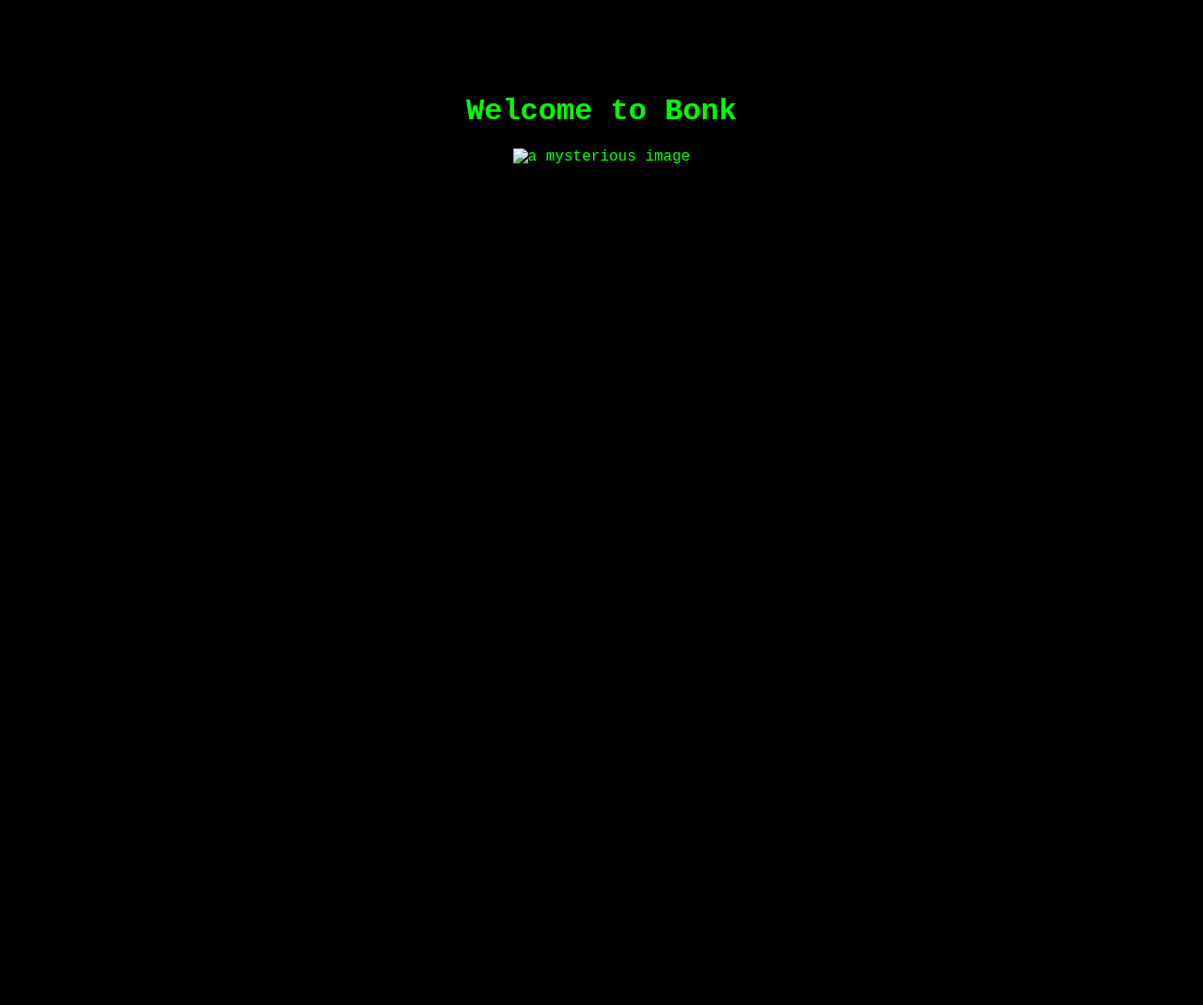
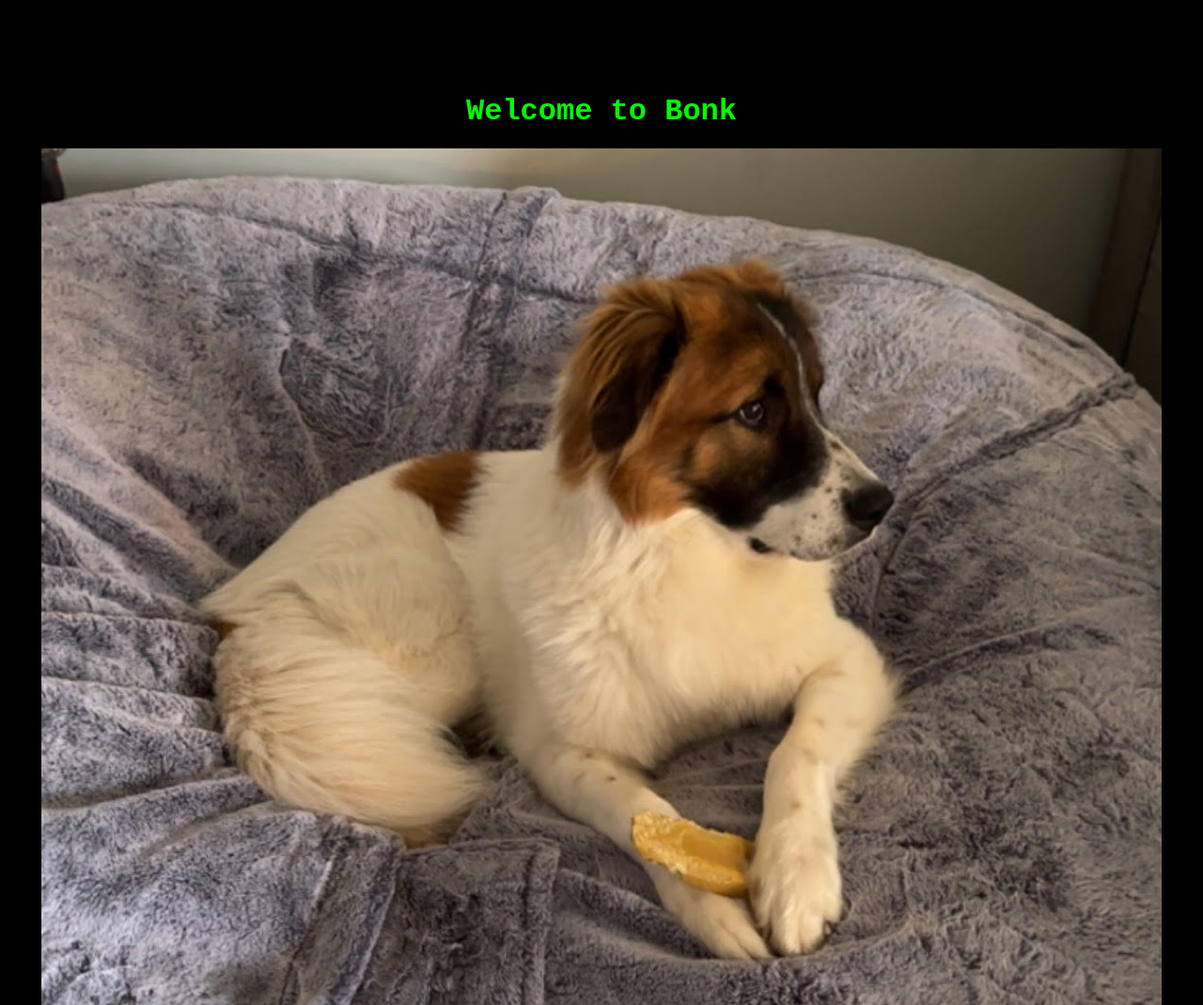
Before and after one commit to 5uKrBKd/op-4, a plain HTML site: page bonk.html in a window 1280 px wide. Shown: the whole page at 94% size. Before the commit the page ends 800 px from the top, so only its background shows below. Drawn offline with Linux system fonts and the light colour scheme.

Commit message:
Update bonk.html

```diff
--- a/bonk.html
+++ b/bonk.html
@@ -16,6 +16,6 @@
 <body>
   <h1>Welcome to Bonk</h1>
   <p></p>
-<img src="bonk.png" alt="a mysterious image" />
+<img src="Борис.png" alt="a mysterious image" />
   <!--  --></body>
 </html>
```
